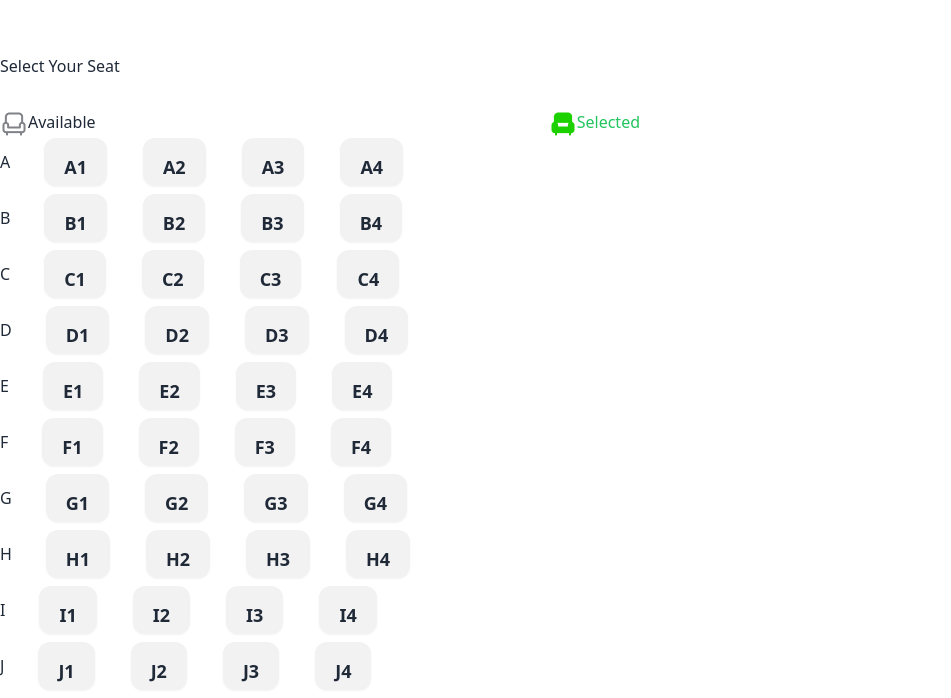
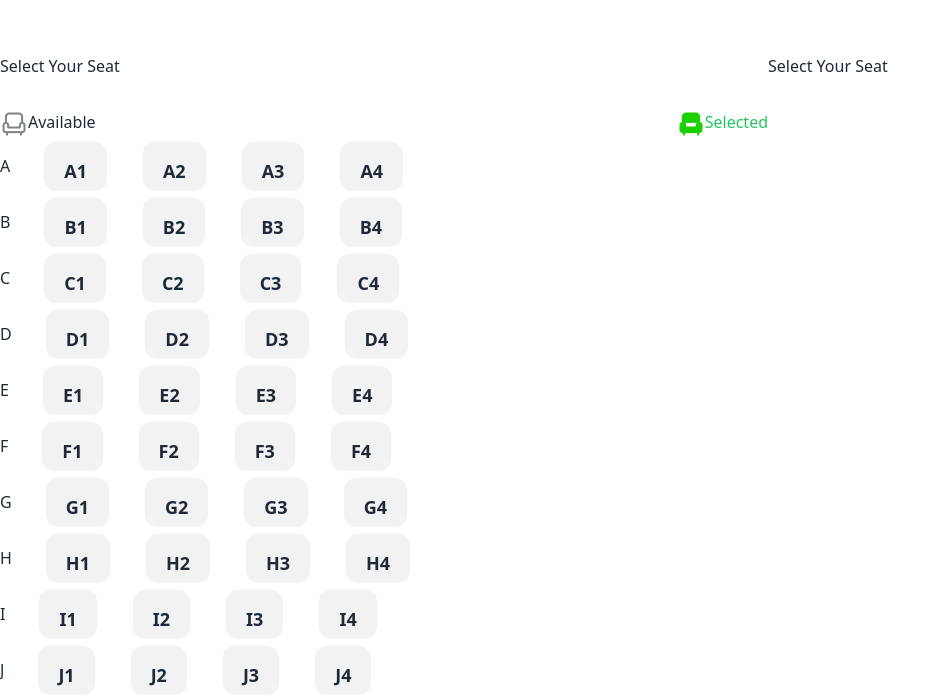
Before and after one commit to mrashid124/Assign_5_Ticket, a plain HTML site: page index.html in a window 1280 px wide. Shown: the part 2476-3174 px from the top of the page, without its empty margins (0-951 px from the left). Drawn offline with nearby package versions, Linux system fonts and the light colour scheme.

Commit message:
Seat section updated

```diff
--- a/index.html
+++ b/index.html
@@ -148,18 +148,12 @@
             <div></div>
         </section>
             <!-- seat allocation -->
-        <section>
-            <div class="h-20 w-1/2">
+        <section class="flex w-full">
+            <div class="h-20 w-3/5">
                 <h2 class="my-8">Select Your Seat</h2>
                 <div class="flex justify-between">
                     <div class="flex flex-row"><img src="images/seat-gray.png" alt="">Available</div>
                     <div class="flex flex-row"><img src="images/seat-green-filled.png" alt=""><span class="text-green-500">Selected</span></div>
-                </div>
-            </div>
-
-            <!-- seat numbers -->
-            <div>
-
                 </div>
                 <div class="seatClick flex flex-row gap-8">
                     <button>A</button>
@@ -232,9 +226,21 @@
           <input class="btn button" type="radio" name="options" aria-label="J4" />
         </div>
 
+            </div>
+
+            <!-- seat numbers -->
+            <div class="h-20">
+                <h2 class="my-8">Select Your Seat</h2>
+
+
+            </div>
+
         </section>
 
     </main>
+    <div class="border-1 w-96 max-h-96 border-green-100 bg-gray-400">
+
+    </div>
 
     <script src="script/index.js"></script>
     <footer>
```
Lines whose indentation alone changed are shown as unchanged.
